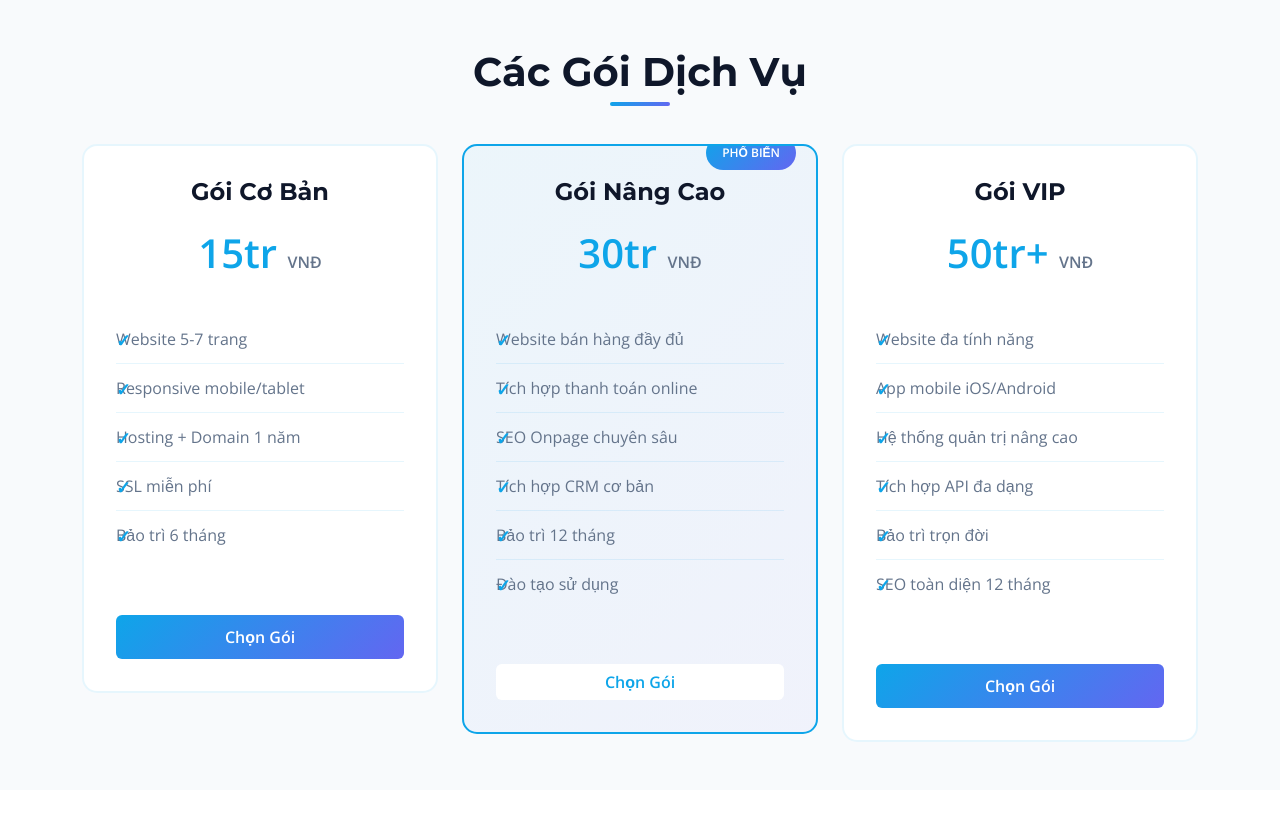
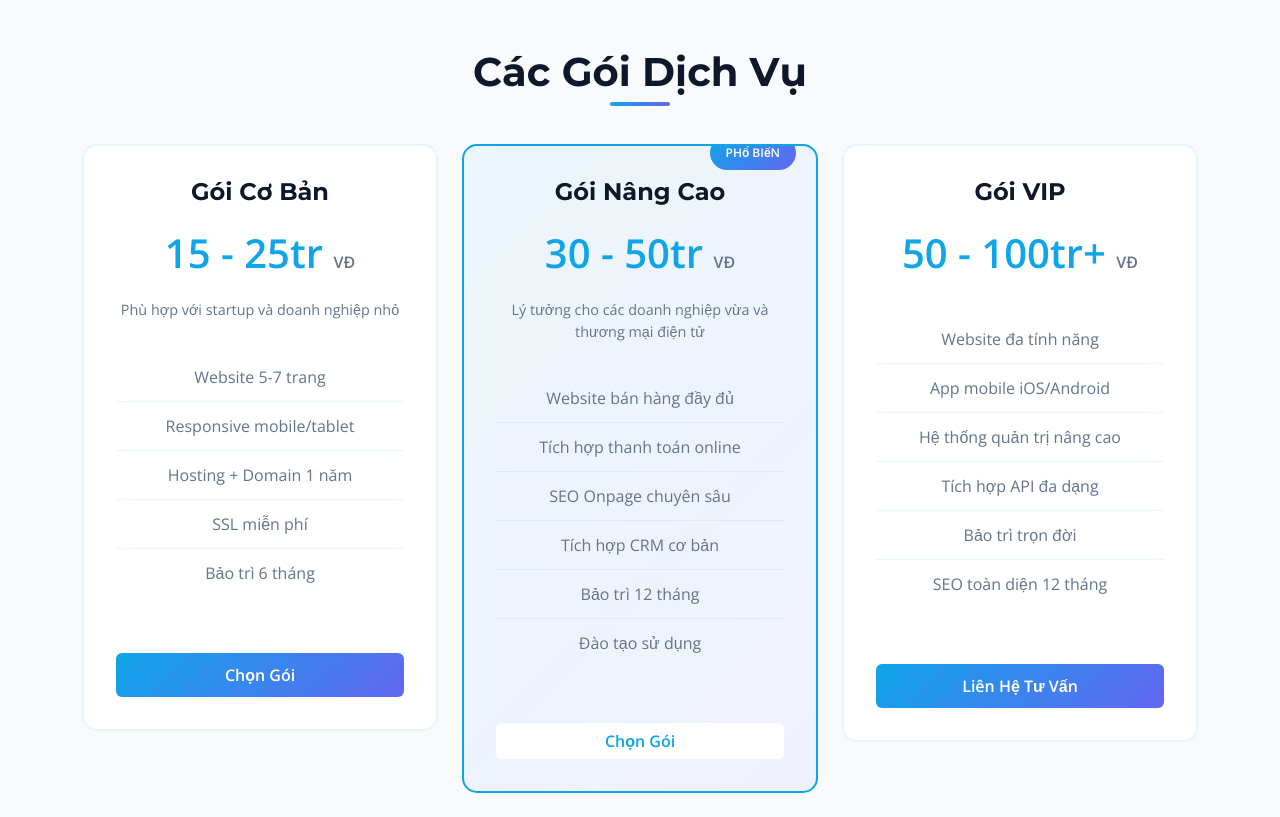
Before and after one commit to haduy3036/WebPro, a plain HTML site: page index.html in a window 1280 px wide. Shown: the part 1980-2797 px from the top of the page. Drawn offline with nearby package versions, Linux system fonts and the light colour scheme.

Commit message:
update price

```diff
--- a/home.css
+++ b/home.css
@@ -549,7 +549,7 @@
     list-style: none;
     padding: 0;
     margin: 2rem 0;
-    text-align: left;
+    text-align: center;
 }
 .pricing-card ul li,
 .feature-list li {
@@ -560,7 +560,7 @@
 }
 .pricing-card ul li::before,
 .feature-list li::before {
-    content: '✓';
+    content: '';
     position: absolute;
     left: 0;
     color: var(--primary-color);
--- a/index.html
+++ b/index.html
@@ -202,7 +202,8 @@
                 <div class="col-lg-4">
                     <div class="pricing-card">
                         <h3 class="fw-bold">Gói Cơ Bản</h3>
-                        <div class="price">15tr <span class="price-unit">VNĐ</span></div>
+                        <div class="price">15 - 25tr <span class="price-unit">VĐ</span></div>
+                        <p style="color: var(--text-secondary); font-size: 0.9rem; margin-bottom: 1.5rem;">Phù hợp với startup và doanh nghiệp nhỏ</p>
                         <ul class="feature-list">
                             <li>Website 5-7 trang</li>
                             <li>Responsive mobile/tablet</li>
@@ -215,9 +216,10 @@
                 </div>
                 <div class="col-lg-4">
                     <div class="pricing-card featured">
-                        <span class="pricing-badge">PHỔ BIẾN</span>
+                        <span class="pricing-badge">PHổ BIếN</span>
                         <h3 class="fw-bold">Gói Nâng Cao</h3>
-                        <div class="price">30tr <span class="price-unit">VNĐ</span></div>
+                        <div class="price">30 - 50tr <span class="price-unit">VĐ</span></div>
+                        <p style="color: var(--text-secondary); font-size: 0.9rem; margin-bottom: 1.5rem;">Lý tưởng cho các doanh nghiệp vừa và thương mại điện tử</p>
                         <ul class="feature-list">
                             <li>Website bán hàng đầy đủ</li>
                             <li>Tích hợp thanh toán online</li>
@@ -232,7 +234,7 @@
                 <div class="col-lg-4">
                     <div class="pricing-card">
                         <h3 class="fw-bold">Gói VIP</h3>
-                        <div class="price">50tr+ <span class="price-unit">VNĐ</span></div>
+                        <div class="price">50 - 100tr+ <span class="price-unit">VĐ</span></div>
                         <ul class="feature-list">
                             <li>Website đa tính năng</li>
                             <li>App mobile iOS/Android</li>
@@ -241,10 +243,19 @@
                             <li>Bảo trì trọn đời</li>
                             <li>SEO toàn diện 12 tháng</li>
                         </ul>
-                        <a href="register.html" class="btn btn-primary w-100">Chọn Gói</a>
+                        <a href="register.html" class="btn btn-primary w-100">Liên Hệ Tư Vấn</a>
                     </div>
                 </div>
             </div>
+            <!-- Custom Package Option -->
+            <div class="row mt-5">
+                <div class="col-lg-12">
+                    <div class="custom-package-cta" style="background: linear-gradient(135deg, rgba(14, 165, 233, 0.1) 0%, rgba(99, 102, 241, 0.1) 100%); border: 2px dashed var(--primary-color); border-radius: var(--radius-lg); padding: 3rem; text-align: center;">
+                        <h3 style="color: var(--primary-color); margin-bottom: 1rem;">Cần Gói Tùy Chỉnh?</h3>
+                        <p style="color: var(--text-secondary); margin-bottom: 2rem; font-size: 1.1rem;">Nếu yêu cầu của bạn vượt ra ngoài các gói cứng, chúng tôi sến sàng tội ưu hóa giao dịch cho bạn</p>
+                        <a href="register.html" class="btn btn-primary btn-lg">Liên Hệ Ngay Để Tằng Ngân Sách</a>
+                    </div>
+                </div>
         </div>
     </section>
 
```
